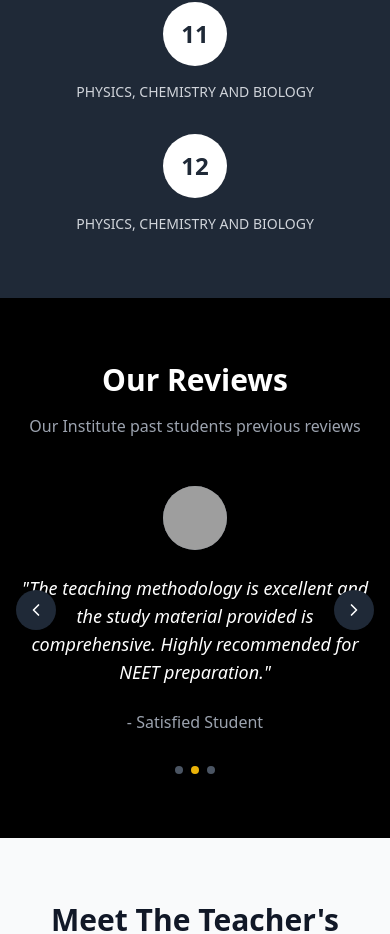
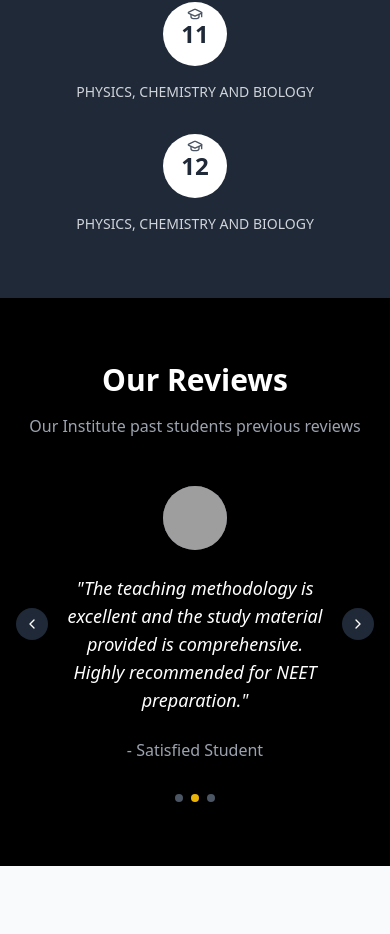
Before and after one commit to SujayUjjwal/uncanny-website-duplication-kit-25, a React (Vite) app: page / in a window 390 px wide. Shown: the part 3306-4240 px from the top of the page. Built offline with nearby package versions, Linux system fonts and the light colour scheme; grey boxes are pictures that could not be loaded.

Commit message:
Fix: Overlapping arrows and add graduation hats
- Fixed the overlapping arrow issue in the review section on both mobile and PC.
- Added graduation hat icons over the numbers 9, 10, 11, and 12 in the statistics section.

```diff
--- a/src/components/Reviews.tsx
+++ b/src/components/Reviews.tsx
@@ -59,26 +59,26 @@ const Reviews = () => {
           </p>
         </div>
 
-        <div className="mb-8 relative" ref={contentRef}>
+        <div className="mb-8 relative px-12 sm:px-16" ref={contentRef}>
           {/* Navigation Arrows */}
           <button
             onClick={goToPrevious}
-            className={`absolute left-0 top-1/2 transform -translate-y-1/2 z-10 w-10 h-10 bg-gray-800 hover:bg-gray-700 rounded-full flex items-center justify-center transition-all duration-300 hover:scale-110 ${
+            className={`absolute left-0 top-1/2 transform -translate-y-1/2 z-10 w-8 h-8 sm:w-10 sm:h-10 bg-gray-800 hover:bg-gray-700 rounded-full flex items-center justify-center transition-all duration-300 hover:scale-110 ${
               contentVisible ? 'animate-fade-in' : 'opacity-0'
             }`}
             style={{ animationDelay: '600ms' }}
           >
-            <ChevronLeft className="w-5 h-5 text-white" />
+            <ChevronLeft className="w-4 h-4 sm:w-5 sm:h-5 text-white" />
           </button>
 
           <button
             onClick={goToNext}
-            className={`absolute right-0 top-1/2 transform -translate-y-1/2 z-10 w-10 h-10 bg-gray-800 hover:bg-gray-700 rounded-full flex items-center justify-center transition-all duration-300 hover:scale-110 ${
+            className={`absolute right-0 top-1/2 transform -translate-y-1/2 z-10 w-8 h-8 sm:w-10 sm:h-10 bg-gray-800 hover:bg-gray-700 rounded-full flex items-center justify-center transition-all duration-300 hover:scale-110 ${
               contentVisible ? 'animate-fade-in' : 'opacity-0'
             }`}
             style={{ animationDelay: '600ms' }}
           >
-            <ChevronRight className="w-5 h-5 text-white" />
+            <ChevronRight className="w-4 h-4 sm:w-5 sm:h-5 text-white" />
           </button>
 
           <div className={`w-16 h-16 bg-gray-600 rounded-full mx-auto mb-6 transition-all duration-600 hover:scale-110 hover:bg-gray-500 overflow-hidden ${
--- a/src/components/Statistics.tsx
+++ b/src/components/Statistics.tsx
@@ -1,6 +1,7 @@
 
 import { useScrollAnimation } from "@/hooks/useScrollAnimation";
 import { useEffect, useState } from "react";
+import { GraduationCap } from "lucide-react";
 
 const Statistics = () => {
   const { ref, isVisible } = useScrollAnimation();
@@ -56,6 +57,7 @@ const Statistics = () => {
               style={{ animationDelay: `${index * 200}ms` }}
             >
               <div className="relative w-16 h-16 bg-white rounded-full flex items-center justify-center mx-auto mb-4 transition-all duration-300 group-hover:scale-110 group-hover:rotate-12 overflow-hidden">
+                <GraduationCap className="absolute top-1 w-4 h-4 text-gray-600 z-10" />
                 <span className="text-2xl font-bold text-gray-800 transition-transform duration-300 group-hover:scale-125">
                   {isVisible ? counts[index] : 0}
                 </span>
```
